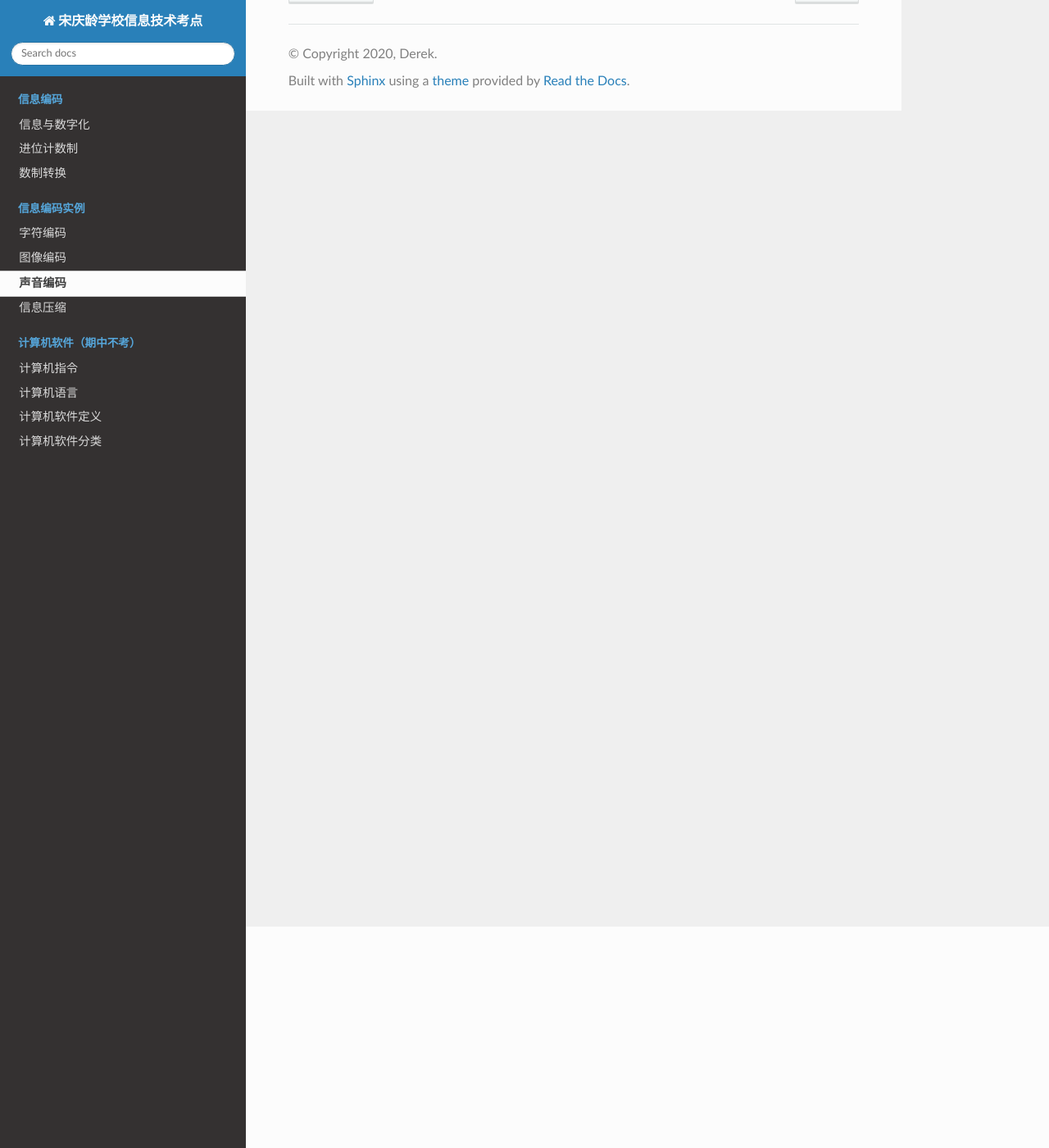
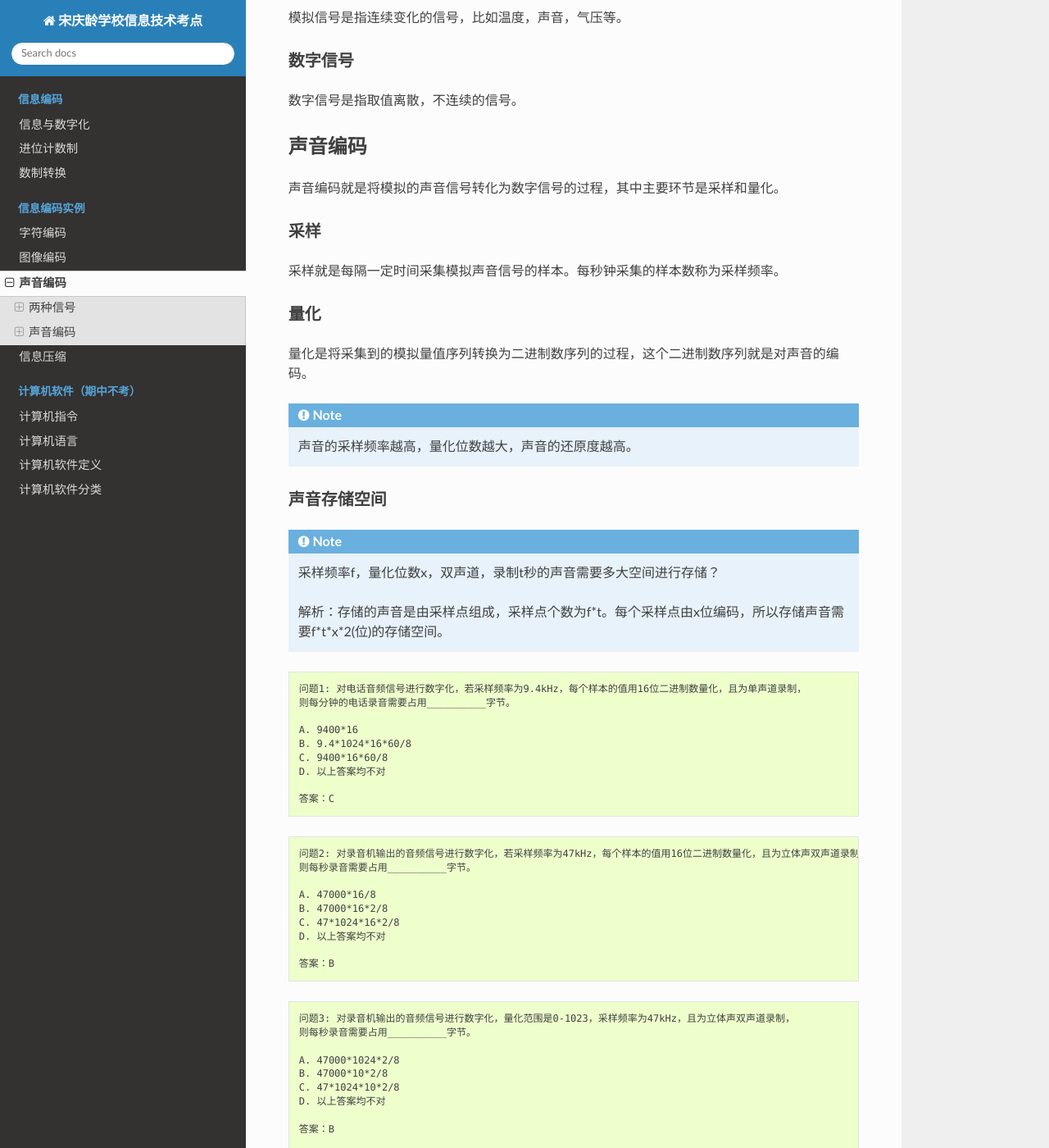
Before and after one commit to scls-cs/steam, a Sphinx documentation site: the page built from source/code_example/sound.rst, in a window 1280 px wide and 1400 px high, scrolled down 270 px. Shown: the whole window at 82% size. Built offline with Sphinx 7.4.7 and the Read the Docs theme 2.0.0, drawn with Linux system fonts in a browser that asks for light colours; some of the changed text lies outside the part shown.

```diff
--- a/source/code_example/sound.rst
+++ b/source/code_example/sound.rst
@@ -1,6 +1,77 @@
 声音编码
 ==========
 
-* 模拟信号和数字信号
+两种信号
+--------------
 
-* 声音编码
+模拟信号
+"""""""
+模拟信号是指连续变化的信号，比如温度，声音，气压等。
+
+数字信号
+"""""""
+数字信号是指取值离散，不连续的信号。
+
+
+声音编码
+--------
+
+声音编码就是将模拟的声音信号转化为数字信号的过程，其中主要环节是采样和量化。
+
+采样
+""""
+采样就是每隔一定时间采集模拟声音信号的样本。每秒钟采集的样本数称为采样频率。
+
+量化
+""""
+量化是将采集到的模拟量值序列转换为二进制数序列的过程，这个二进制数序列就是对声音的编码。
+
+.. note::
+
+    声音的采样频率越高，量化位数越大，声音的还原度越高。
+
+声音存储空间
+""""""""""
+.. note::
+
+    采样频率f，量化位数x，双声道，录制t秒的声音需要多大空间进行存储？
+
+    解析：存储的声音是由采样点组成，采样点个数为f*t。每个采样点由x位编码，所以存储声音需要f*t*x*2(位)的存储空间。
+
+.. code-block:: text
+
+   问题1: 对电话音频信号进行数字化，若采样频率为9.4kHz，每个样本的值用16位二进制数量化，且为单声道录制，
+   则每分钟的电话录音需要占用__________字节。
+
+   A. 9400*16
+   B. 9.4*1024*16*60/8
+   C. 9400*16*60/8
+   D. 以上答案均不对
+
+   答案：C
+
+.. code-block:: text
+
+   问题2: 对录音机输出的音频信号进行数字化，若采样频率为47kHz，每个样本的值用16位二进制数量化，且为立体声双声道录制，
+   则每秒录音需要占用__________字节。
+
+   A. 47000*16/8
+   B. 47000*16*2/8
+   C. 47*1024*16*2/8
+   D. 以上答案均不对
+
+   答案：B
+
+.. code-block:: text
+
+   问题3: 对录音机输出的音频信号进行数字化，量化范围是0-1023，采样频率为47kHz，且为立体声双声道录制，
+   则每秒录音需要占用__________字节。
+
+   A. 47000*1024*2/8
+   B. 47000*10*2/8
+   C. 47*1024*10*2/8
+   D. 以上答案均不对
+
+   答案：B
+
+   解析：0-1023的量化范围说明量化位数为10。
```
Also changed, not shown: 5 other files.
